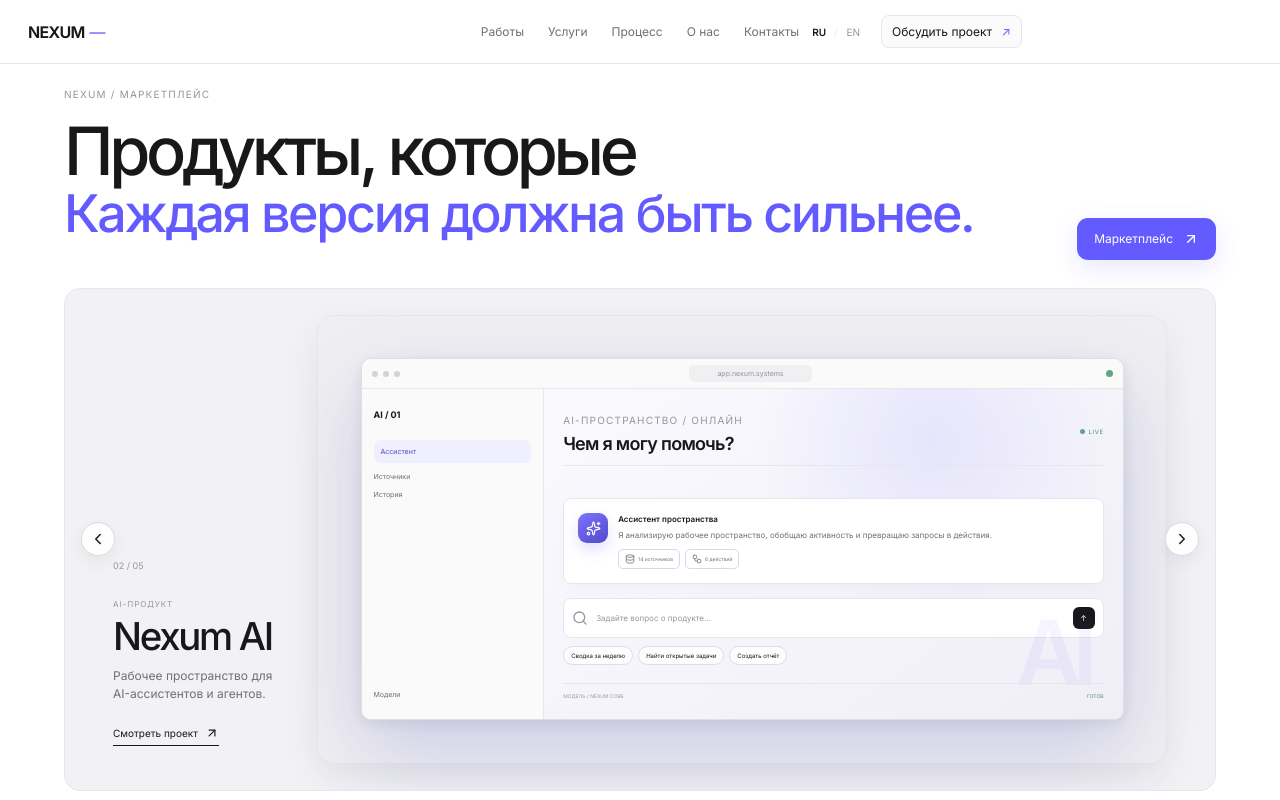
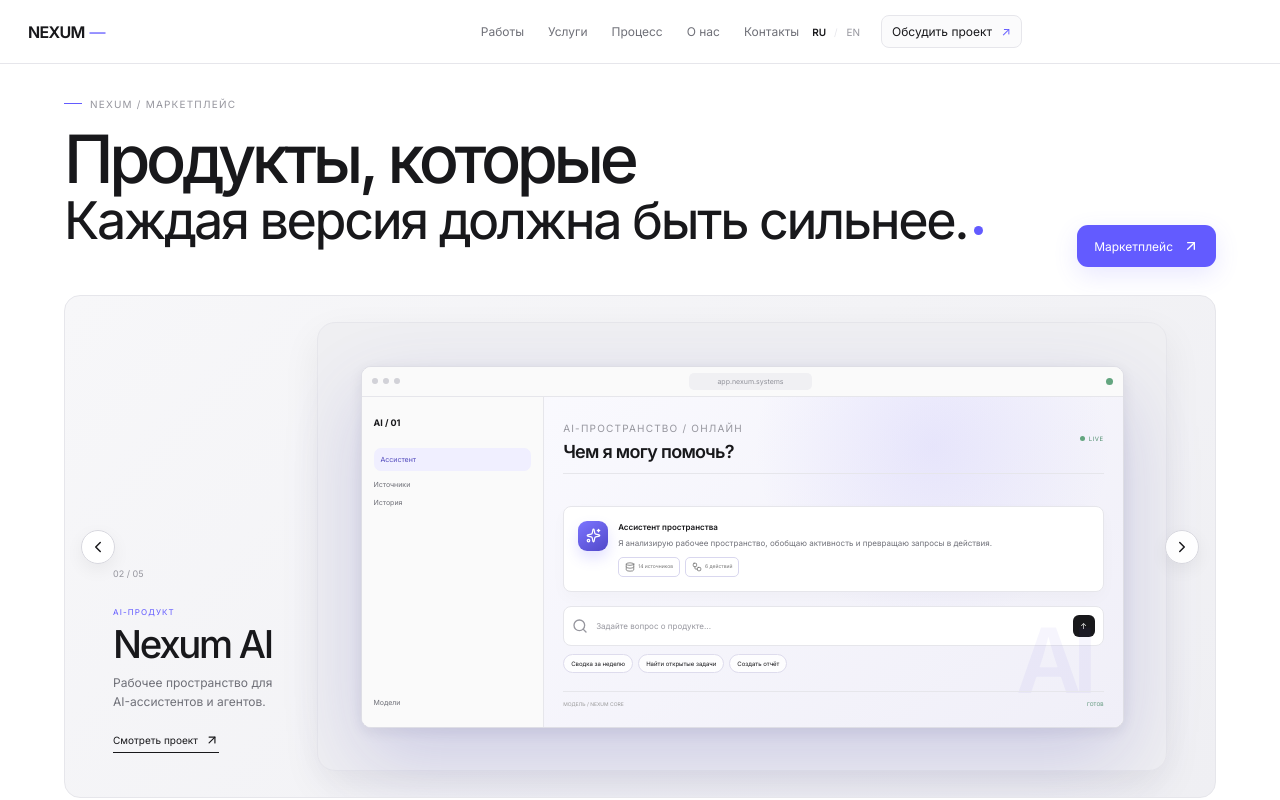
Before and after one commit to borzenkoofficial-lab/Nexum_Digital_Agency, a React (Vite) app: page / in a window 1280 px wide. Shown: the top 800 px of the page. Built offline with nearby package versions, Linux system fonts and the light colour scheme.

Commit message:
Complete editorial UI redesign pass

```diff
--- a/src/styles/global.css
+++ b/src/styles/global.css
@@ -857,3 +857,85 @@ footer{padding:25px 5vw;display:grid;grid-template-columns:1fr 2fr auto;align-it
 @media(prefers-reduced-motion:reduce){
  .service-row,.service-row:before,.service-row h3,.service-row>svg,.work-card,.work-card .work-visual,.marketplace-stage,.marketplace-copy a{transition:none}
 }
+
+
+/* Final editorial pass: first screen, work system, case studies */
+.marketplace-top{padding-top:6px}
+.marketplace-kicker{display:inline-flex;align-items:center;gap:8px}
+.marketplace-kicker:before{content:'';width:18px;height:1px;background:var(--accent)}
+.marketplace h2{max-width:920px}
+.marketplace-top h2 .hero-quote span{color:var(--ink);font-weight:450}
+.marketplace-top h2 .hero-quote span:after{content:'';display:inline-block;width:.18em;height:.18em;margin:0 0 .08em .12em;border-radius:50%;background:var(--accent)}
+.marketplace-stage{background:linear-gradient(135deg,#f7f7f9 0%,#efeff3 100%)}
+.marketplace-copy small{color:var(--accent);letter-spacing:.14em}
+.marketplace-copy h3{font-weight:500}
+
+.work-grid{align-items:start}
+.work-card{display:block;min-width:0}
+.work-visual{position:relative;overflow:hidden;background:var(--soft);border:1px solid var(--line);border-radius:14px;min-height:340px}
+.work-card.work-0 .work-visual{min-height:520px}
+.work-number{position:absolute;left:16px;top:14px;z-index:5;font-size:9px;letter-spacing:.12em;color:var(--subtle)}
+.work-badge{position:absolute;right:14px;top:13px;z-index:5;font-size:8px;letter-spacing:.12em;color:var(--accent);border:1px solid var(--accent-border);background:rgba(255,255,255,.82);padding:6px 8px;border-radius:999px;backdrop-filter:blur(8px)}
+.work-meta{display:flex;justify-content:space-between;gap:20px;padding:16px 2px 0}
+.work-meta small{color:var(--subtle)}
+.work-meta h3{margin:7px 0 6px;font-size:clamp(23px,2.3vw,34px);line-height:1;letter-spacing:-.045em;font-weight:500}
+.work-meta p{margin:0;max-width:560px;font-size:12px;line-height:1.5;color:var(--muted)}
+.work-meta>svg{flex:none;margin-top:6px;color:var(--subtle);transition:transform .25s ease,color .25s ease}
+.work-card:hover .work-meta>svg{transform:translate(3px,-3px);color:var(--accent)}
+.work-own .work-visual{background:linear-gradient(145deg,#f9f9fc,#f0f0f4)}
+.work-own .work-meta h3{letter-spacing:-.055em}
+
+.case-page{min-height:100vh;background:var(--canvas);padding:92px 5vw 80px}
+.case-nav{max-width:1180px;margin:0 auto 56px;display:flex;justify-content:space-between;align-items:center;gap:20px}
+.case-nav>span{font-size:9px;letter-spacing:.14em;color:var(--subtle)}
+.case-page .back{display:inline-flex;align-items:center;gap:8px;font-size:11px;color:var(--muted);padding:8px 0;transition:color .2s ease,transform .2s ease}
+.case-page .back:hover{color:var(--ink);transform:translateX(-3px)}
+.case-hero{max-width:1180px;margin:0 auto;display:grid;grid-template-columns:minmax(0,1fr) 190px;gap:50px;align-items:end;padding-bottom:42px;border-bottom:1px solid var(--line)}
+.case-hero-copy small{color:var(--accent)}
+.case-hero h1{margin:16px 0 14px;font-size:clamp(54px,8vw,112px);line-height:.88;letter-spacing:-.075em;font-weight:500;max-width:950px}
+.case-hero p{margin:0;max-width:650px;color:var(--muted);font-size:15px;line-height:1.55}
+.case-meta{display:flex;flex-direction:column;align-items:flex-end;gap:12px;padding-bottom:6px}
+.case-meta span{font-size:9px;letter-spacing:.12em;color:var(--accent);text-align:right}
+.case-meta b{font-size:11px;font-weight:500;color:var(--subtle)}
+.case-hero-visual{max-width:1180px;margin:36px auto 0;padding:clamp(18px,4vw,58px);min-height:520px;display:grid;place-items:center;border:1px solid var(--line);border-radius:18px;background:radial-gradient(circle at 50% 40%,#fff 0%,#f1f1f4 58%,#ebebf0 100%);overflow:hidden}
+.case-hero-visual .browser-scene{width:min(100%,1050px);box-shadow:0 35px 80px rgba(20,20,30,.13)}
+.case-copy{max-width:980px;margin:78px auto 0;display:grid;grid-template-columns:repeat(3,1fr);gap:48px}
+.case-copy>div{border-top:1px solid var(--line);padding-top:15px}
+.case-copy small{color:var(--subtle)}
+.case-copy p{margin:13px 0 0;font-size:13px;line-height:1.65;color:var(--muted)}
+.case-gallery{max-width:1180px;margin:100px auto 0;display:grid;grid-template-columns:minmax(0,1.35fr) minmax(280px,.65fr);gap:70px;align-items:center}
+.case-gallery>div:first-child{border:1px solid var(--line);border-radius:16px;padding:34px;background:#fff;overflow:hidden}
+.case-gallery .case-note{border-top:1px solid var(--line);padding-top:18px}
+.case-note small{color:var(--accent)}
+.case-note h2{margin:15px 0 12px;font-size:clamp(28px,3vw,46px);line-height:.98;letter-spacing:-.055em;font-weight:500}
+.case-note p{margin:0 0 22px;color:var(--muted);font-size:13px;line-height:1.6}
+.case-note a{display:inline-flex;align-items:center;gap:8px;font-size:11px;border-bottom:1px solid var(--ink);padding-bottom:6px;transition:color .2s ease,border-color .2s ease,transform .2s ease}
+.case-note a:hover{color:var(--accent);border-color:var(--accent);transform:translateX(3px)}
+@media(max-width:800px){
+ .work-card.work-0 .work-visual{min-height:390px}
+ .case-page{padding:82px 5vw 60px}
+ .case-nav{margin-bottom:38px}
+ .case-hero{grid-template-columns:1fr;gap:24px;padding-bottom:30px}
+ .case-hero h1{font-size:clamp(48px,13vw,82px)}
+ .case-meta{align-items:flex-start;flex-direction:row;gap:14px}
+ .case-meta span{text-align:left}
+ .case-hero-visual{min-height:380px;margin-top:22px;padding:18px}
+ .case-copy{grid-template-columns:1fr;gap:28px;margin-top:54px}
+ .case-gallery{grid-template-columns:1fr;gap:42px;margin-top:70px}
+ .case-gallery>div:first-child{padding:16px}
+}
+@media(max-width:600px){
+ .work-visual{min-height:300px}
+ .work-card.work-0 .work-visual{min-height:350px}
+ .work-badge{font-size:7px;right:10px;top:10px;padding:5px 7px}
+ .work-meta{padding-top:13px}
+ .work-meta h3{font-size:25px}
+ .work-meta p{font-size:11px}
+ .case-nav>span{display:none}
+ .case-hero h1{font-size:48px}
+ .case-hero p{font-size:13px}
+ .case-hero-visual{min-height:300px;border-radius:14px}
+ .case-copy p{font-size:12px}
+ .case-gallery{margin-top:58px}
+}
+@media(prefers-reduced-motion:reduce){.case-page .back,.case-note a,.work-meta>svg{transition:none}}
```
